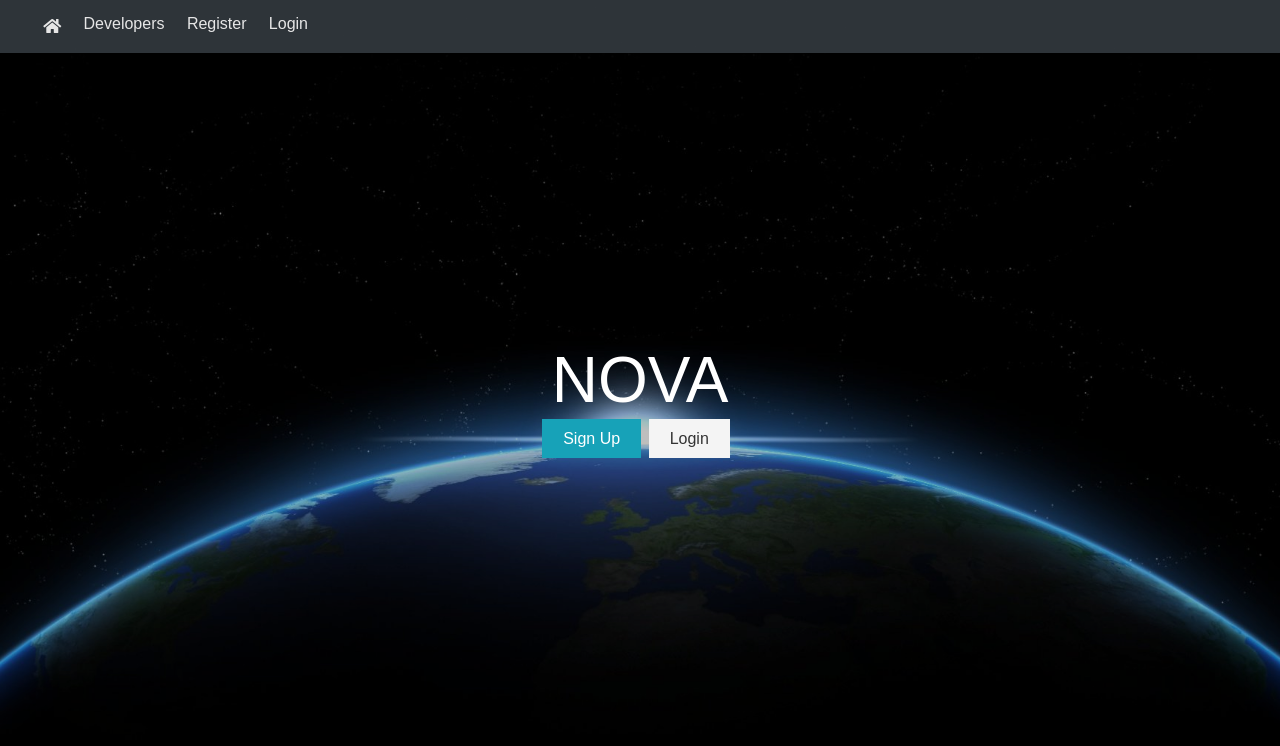
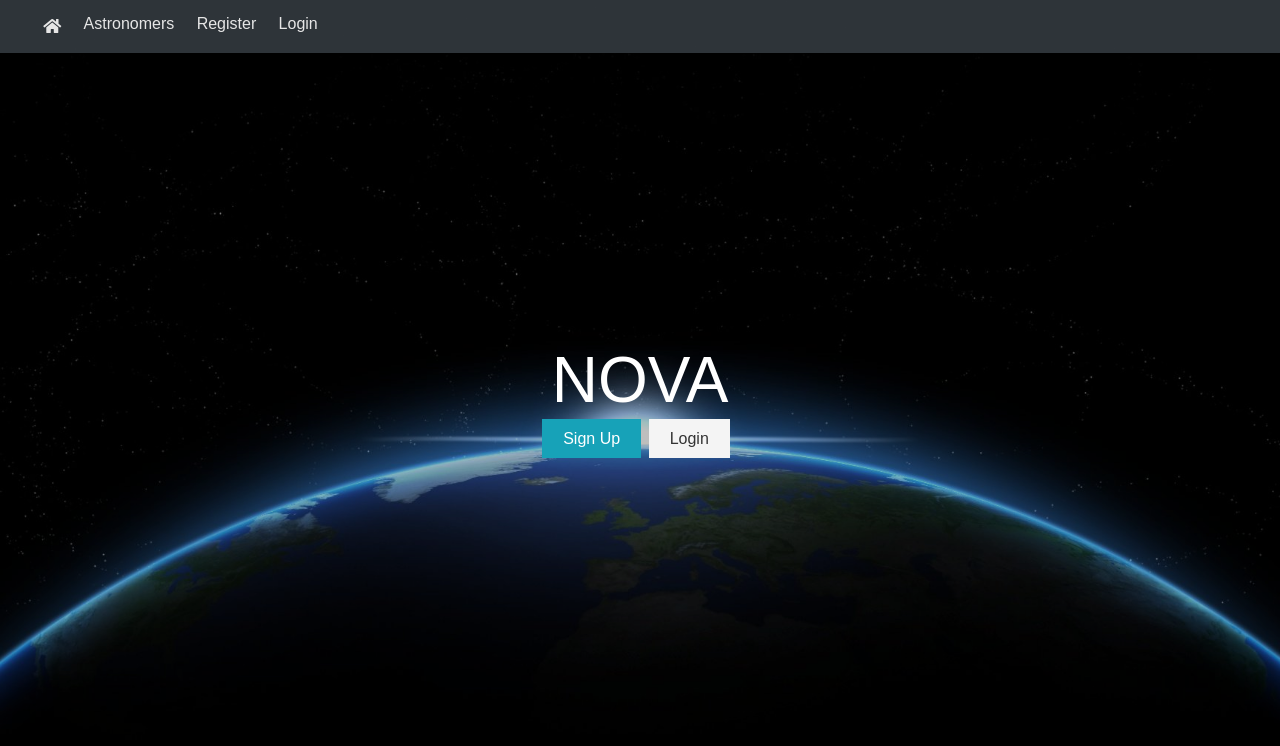
Before and after one commit to Eamon02/Nova, a React (Create React App) app in the folder client/: page / in a window 1280 px wide. Shown: the top 746 px of the page. Built offline with nearby package versions, Linux system fonts and the light colour scheme; no server answers; the HTML template or start-up script is replaced by a standard one; a web font is replaced by a local one.

Commit message:
start to profile rig displaying, edited logout route to landingPage, simple edits

```diff
--- a/client/src/components/MainPage/MainPage.js
+++ b/client/src/components/MainPage/MainPage.js
@@ -1,5 +1,5 @@
 import React from 'react';
-import PropTypes from 'prop-types';
+// import PropTypes from 'prop-types';
 
 const MainPage = (props) => {
   return <div>MainPage</div>;
--- a/client/src/components/layout/NavBar/Navbar.js
+++ b/client/src/components/layout/NavBar/Navbar.js
@@ -8,10 +8,12 @@ const Navbar = ({ auth: { isAuthenticated }, logout }) => {
   const authLinks = (
     <>
       <li>
-        <Link to='/profiles'>Developers</Link>
+        <Link to='/profiles'><i className='fas fa-search' />{' '}
+          <span className='hide-sm'>Astronomers</span></Link>
       </li>
       <li>
-        <Link to='/posts'>Posts</Link>
+        <Link to='/posts'><i className='fas fa-plus' />{' '}
+          <span className='hide-sm'>Posts</span></Link>
       </li>
       <li>
         <Link to='/dashboard'>
@@ -31,7 +33,7 @@ const Navbar = ({ auth: { isAuthenticated }, logout }) => {
   const guestLinks = (
     <>
       <li>
-        <Link to='/profiles'>Developers</Link>
+        <Link to='/profiles'>Astronomers</Link>
       </li>
       <li>
         <Link to='/register'>Register</Link>
--- a/client/src/components/profile/Profile.js
+++ b/client/src/components/profile/Profile.js
@@ -1,4 +1,4 @@
-import React, { Fragment, useEffect } from 'react';
+import React, { useEffect } from 'react';
 import PropTypes from 'prop-types';
 import { Link } from 'react-router-dom';
 import { connect } from 'react-redux';
@@ -6,7 +6,8 @@ import Spinner from '../layout/Spinner';
 import ProfileTop from './ProfileTop';
 import ProfileAbout from './ProfileAbout';
 import ProfileExperience from './ProfileExperience';
-import ProfileEducation from './ProfileEducation';
+// import ProfileEducation from './ProfileEducation';
+import ProfileRigs from './ProfileRigs';
 import ProfileGithub from './ProfileGithub';
 import { getProfileById } from '../../actions/profile';
 
@@ -16,11 +17,11 @@ const Profile = ({ getProfileById, profile: { profile }, auth, match }) => {
   }, [getProfileById, match.params.id]);
 
   return (
-    <Fragment>
+    <>
       {profile === null ? (
         <Spinner />
       ) : (
-        <Fragment>
+        <>
           <Link to="/profiles" className="btn btn-light">
             Back To Profiles
           </Link>
@@ -37,30 +38,46 @@ const Profile = ({ getProfileById, profile: { profile }, auth, match }) => {
             <div className="profile-exp bg-white p-2">
               <h2 className="text-primary">Experience</h2>
               {profile.experience.length > 0 ? (
-                <Fragment>
+                <>
                   {profile.experience.map((experience) => (
                     <ProfileExperience
                       key={experience._id}
                       experience={experience}
                     />
                   ))}
-                </Fragment>
+                </>
               ) : (
                 <h4>No experience credentials</h4>
               )}
             </div>
 
-            <div className="profile-edu bg-white p-2">
+            {/* <div className="profile-edu bg-white p-2">
               <h2 className="text-primary">Education</h2>
               {profile.education.length > 0 ? (
-                <Fragment>
+                <>
                   {profile.education.map((education) => (
                     <ProfileEducation
                       key={education._id}
                       education={education}
                     />
                   ))}
-                </Fragment>
+                </>
+              ) : (
+                <h4>No education credentials</h4>
+              )}
+            </div> */}
+
+          <div className="profile-edu bg-white p-2">
+              <h2 className="text-primary">Education</h2>
+              {profile.education.length > 0 ? (
+                <>
+                  {profile.education.map((education) => (
+                    <ProfileRigs
+                      key={education._id}
+                      education={education}
+                    />
+                  ))}
+                </>
               ) : (
                 <h4>No education credentials</h4>
               )}
@@ -70,9 +87,9 @@ const Profile = ({ getProfileById, profile: { profile }, auth, match }) => {
               <ProfileGithub username={profile.githubusername} />
             )}
           </div>
-        </Fragment>
+        </>
       )}
-    </Fragment>
+    </>
   );
 };
 
--- /dev/null
+++ b/client/src/components/profile/ProfileRigs.js
@@ -0,0 +1,24 @@
+import React from 'react';
+import PropTypes from 'prop-types';
+
+const ProfileRigs = ({ rigs: { name, telescope, mount, camera } }) => (
+  <div>
+    <h3 className='text-dark'>{name}</h3>
+
+    <p>
+      <strong>Telescope: </strong> {telescope}
+    </p>
+    <p>
+      <strong>Mount: </strong> {mount}
+    </p>
+    <p>
+      <strong>Camera: </strong> {camera}
+    </p>
+  </div>
+);
+
+ProfileRigs.propTypes = {
+  rigs: PropTypes.object.isRequired,
+};
+
+export default ProfileRigs;
--- a/client/src/components/profiles/Profiles.js
+++ b/client/src/components/profiles/Profiles.js
@@ -16,10 +16,10 @@ const Profiles = ({ getProfiles, profile: { profiles, loading } }) => {
         <Spinner />
       ) : (
         <>
-          <h1 className='large text-primary'>Developers</h1>
+          <h1 className='large text-primary'>Astronomers</h1>
           <p className='lead'>
             <i className='fab fa-connectdevelop' /> Browse and connect with
-            developers
+            astronomers
           </p>
           <div className='profiles'>
             {profiles.length > 0 ? (
--- a/client/src/components/routing/PrivateRoute.js
+++ b/client/src/components/routing/PrivateRoute.js
@@ -11,24 +11,24 @@ const PrivateRoute = ({
 }) => (
   <Route
     {...rest}
-    render={props =>
+    render={(props) =>
       loading ? (
         <Spinner />
       ) : isAuthenticated ? (
         <Component {...props} />
       ) : (
-        <Redirect to="/login" />
+        <Redirect to='/' />
       )
     }
   />
 );
 
 PrivateRoute.propTypes = {
-  auth: PropTypes.object.isRequired
+  auth: PropTypes.object.isRequired,
 };
 
-const mapStateToProps = state => ({
-  auth: state.auth
+const mapStateToProps = (state) => ({
+  auth: state.auth,
 });
 
 export default connect(mapStateToProps)(PrivateRoute);
```
Lines whose indentation alone changed are shown as unchanged.
